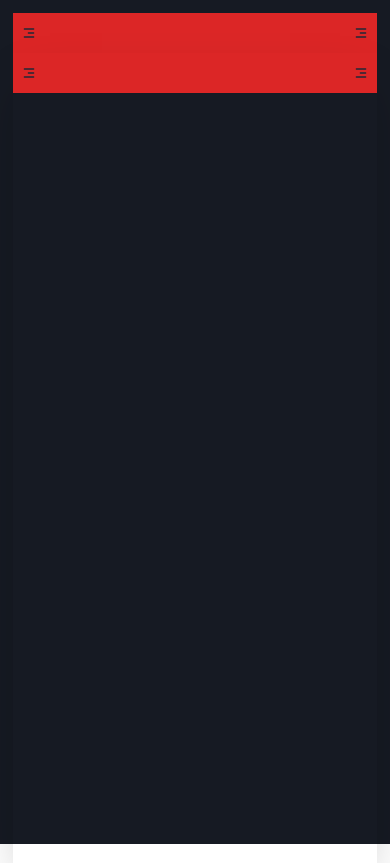
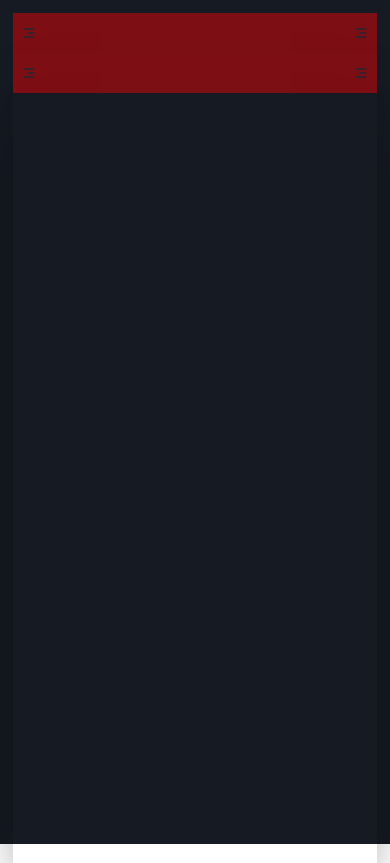
Before and after one commit to velocity-forge/Portfolio, a Next.js app: page /layout in a window 390 px wide. Built offline with nearby package versions, Linux system fonts and the light colour scheme.

Commit message:
layout fixed

```diff
--- a/components/Intro/Intro.jsx
+++ b/components/Intro/Intro.jsx
@@ -21,7 +21,7 @@ const Intro = () => {
             </div>
 
             {/* middle components */}
-            <div className="beech flex flex-col overflow-y-auto pt-48 top-48 space-y-6 divide-y divide-white overflow-x-hidden no-scrollbar px-4">
+            <div className="beech flex flex-col overflow-y-scroll pt-48 top-48 space-y-6 divide-y divide-white overflow-x-hidden no-scrollbar px-4">
                 <Location />
                 <Languages />
                 <Tools />
--- a/pages/layout.js
+++ b/pages/layout.js
@@ -5,24 +5,27 @@ import { useState } from 'react'
 
 export default function Layout({ children }) {
     const [open, setOpen] = useState(false)
+
+    // for pixels less than lg screen
     const [left, setLeft] = useState(false)
+    const [right, setRight] = useState(false)
 
     return (
         <>
 
             <div className="h-[96vh] flex flex-col select-none">
                 <div className="lg:hidden">
-                    <div className="bg-red-600  w-full h-10 flex items-center justify-between px-2 lg:hidden">
+                    <div className="bg-[#ff000071]  w-full h-10 flex items-center justify-between px-2 lg:hidden">
                         <div className="" onClick={e => setLeft(!left)}>
                             <CgMenuRightAlt />
                         </div>
-                        <div className="" onClick={e => setLeft(!left)}>
+                        <div className="" onClick={e => setOpen(!open)}>
                             <CgMenuRightAlt />
                         </div>
                     </div>
                 </div>
-                <div className=" lg:flex relative h-full justify-between gap-x-3">
-                    <div className={`w-64 h-full overflow-hidden bg-[#20202A] shadow-2xl z-[300] flex flex-col absolute lg:relative lg:block ${left ? 'block' : 'hidden'}`}>
+                <div className="flex relative h-full justify-between gap-x-3">
+                    <div className={`w-64 h-full overflow-hidden bg-[#20202A] shadow-2xl z-[300] lg:flex flex-col  lg:relative ${left ? 'flex absolute' : 'hidden'}`}>
                         <Intro />
                     </div>
                     <div className="w-full lg:w-9/12 shadow-2xl">
@@ -34,6 +37,11 @@ export default function Layout({ children }) {
                             <CgMenuRightAlt />
                         </div>
                         {open && <Nav setOpen={setOpen} />}
+                    </div>
+
+                    {/* for screen less than lg */}
+                    <div className={`lg:hidden ${open ? 'flex absolute top-0 z-[500] right-0 bottom-0' : 'hidden'}`}>
+                        <Nav setOpen={setOpen} />
                     </div>
                 </div>
             </div>
```
